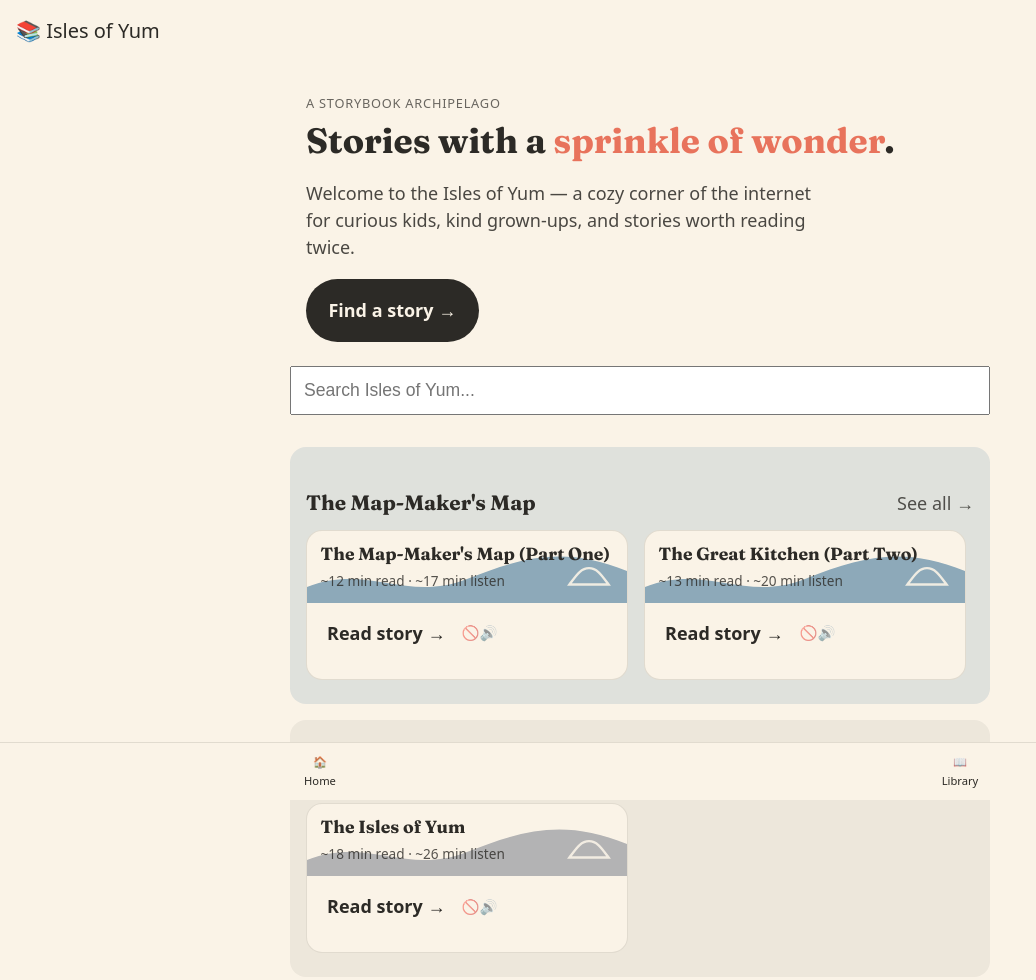
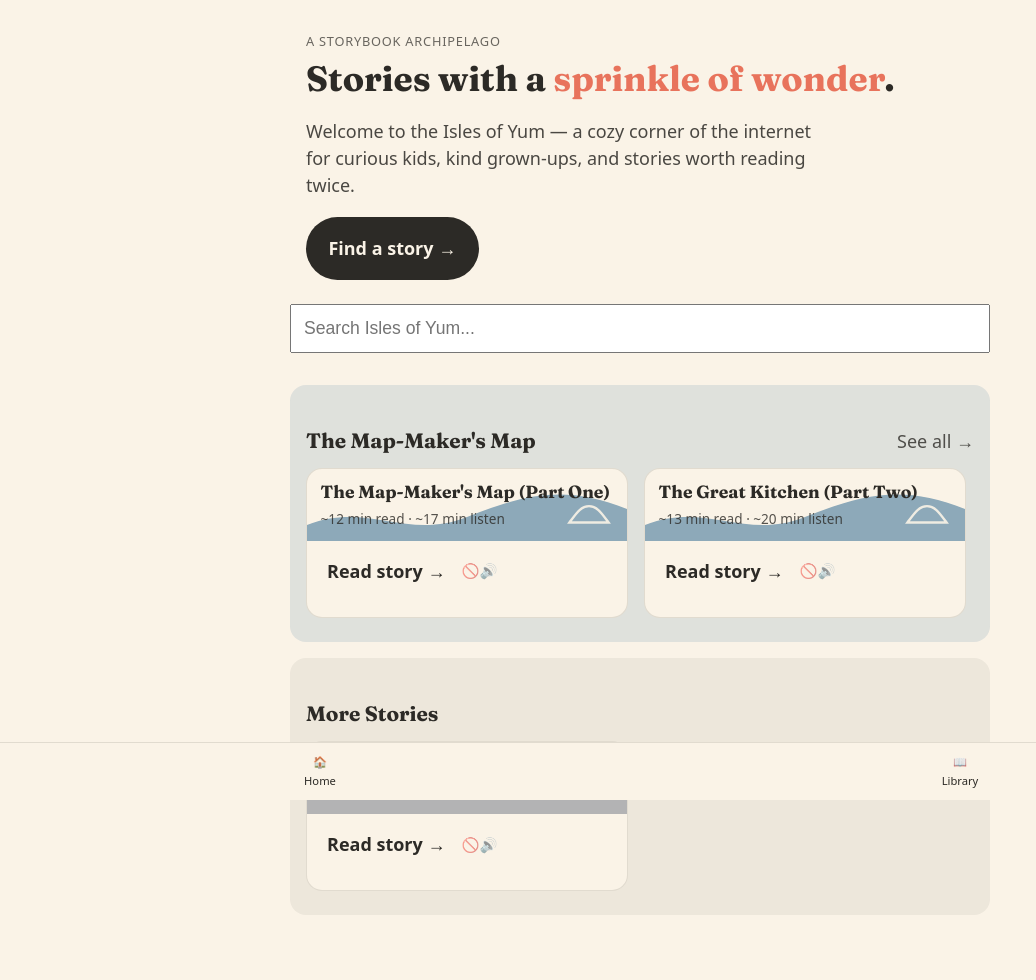
Before and after one commit to RobertBeverton/isles-of-yum, an Eleventy site: page site/index.njk in a window 1280 px wide. Shown: the whole page, without its empty margins (0-1036 px from the left). Built offline with nearby package versions, Linux system fonts and the light colour scheme; Eleventy itself is replaced by a stand-in of ours; files that its build step writes are made by us from their sources.

Commit message:
style: remove site header, rely on tab bar for navigation

```diff
--- a/site/_includes/base.njk
+++ b/site/_includes/base.njk
@@ -13,7 +13,6 @@
   <link rel="apple-touch-icon" href="{{ '/assets/app-icon-192.png' | url }}">
 </head>
 <body>
-  <header class="site-header"><a href="{{ '/' | url }}">📚 Isles of Yum</a></header>
   <main>{{ content | safe }}</main>
   <nav class="tab-bar" aria-label="Main navigation">
     <a href="{{ '/' | url }}" class="tab-bar-item">🏠<span>Home</span></a>
--- a/site/assets/style.css
+++ b/site/assets/style.css
@@ -18,8 +18,6 @@
 }
 body { background: var(--bg); color: var(--fg); font-family: var(--font-body); font-size: 18px; line-height: 1.5; margin: 0; }
 h1, h2, .story-card h3, .display { font-family: var(--font-display); }
-.site-header { padding: 1rem; font-size: 1.25rem; }
-.site-header a { text-decoration: none; color: inherit; }
 main { max-width: 700px; margin: 0 auto; padding: 0 1rem 2rem; }
 #search-box { width: 100%; font-size: 1.1rem; padding: 0.75rem; margin-bottom: 1rem; box-sizing: border-box; min-height: 44px; }
 .card-grid { display: grid; gap: 1rem; }
```
